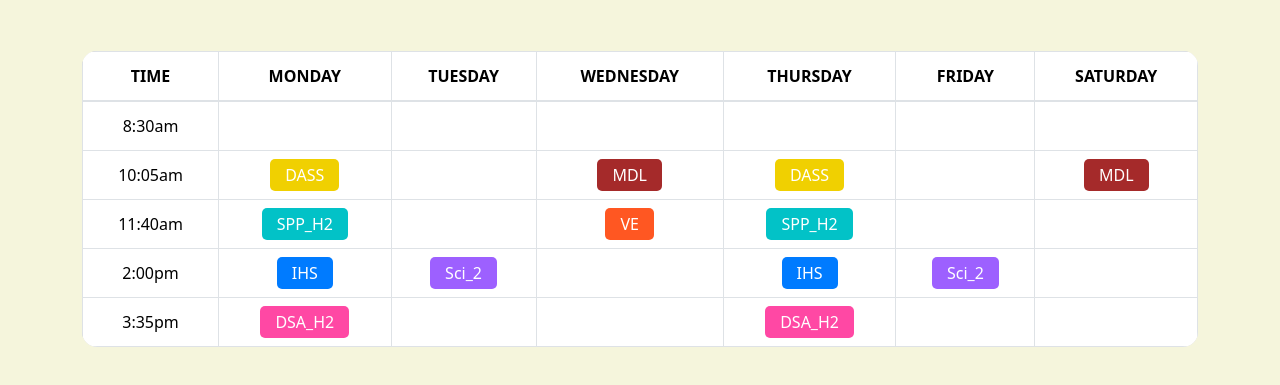
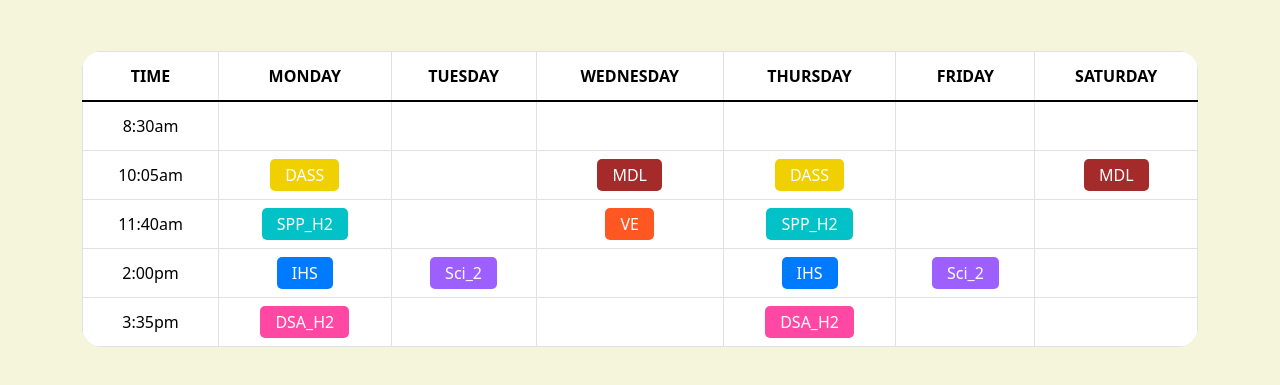
Before and after one commit to ArushNandankar/ArushNandankar.github.io, a website: page index.html in a window 1280 px wide. Shown: the part 79-464 px from the top of the page. Drawn offline with nearby package versions, Linux system fonts and the light colour scheme.

Commit message:
edit index.html

```diff
--- a/assets/style.css
+++ b/assets/style.css
@@ -15,7 +15,7 @@ body {
 }
 
 .table {
-    border-radius: 15px; /* Adjust as needed */
+    border-radius: 20px; /* Adjust as needed */
     overflow: hidden; /* So that the border radius applies to the inner elements as well */
     background-color: lightgray; /* Changes the background color of the table to light gray */
 }
@@ -28,7 +28,7 @@ body {
 
 .table thead th {
     vertical-align: bottom;
-    border-bottom: 2px solid #dee2e6;
+    border-bottom: 2px solid black;
 }
 
 .table-bordered td,
```
Also changed, not shown: README.md (deleted).
